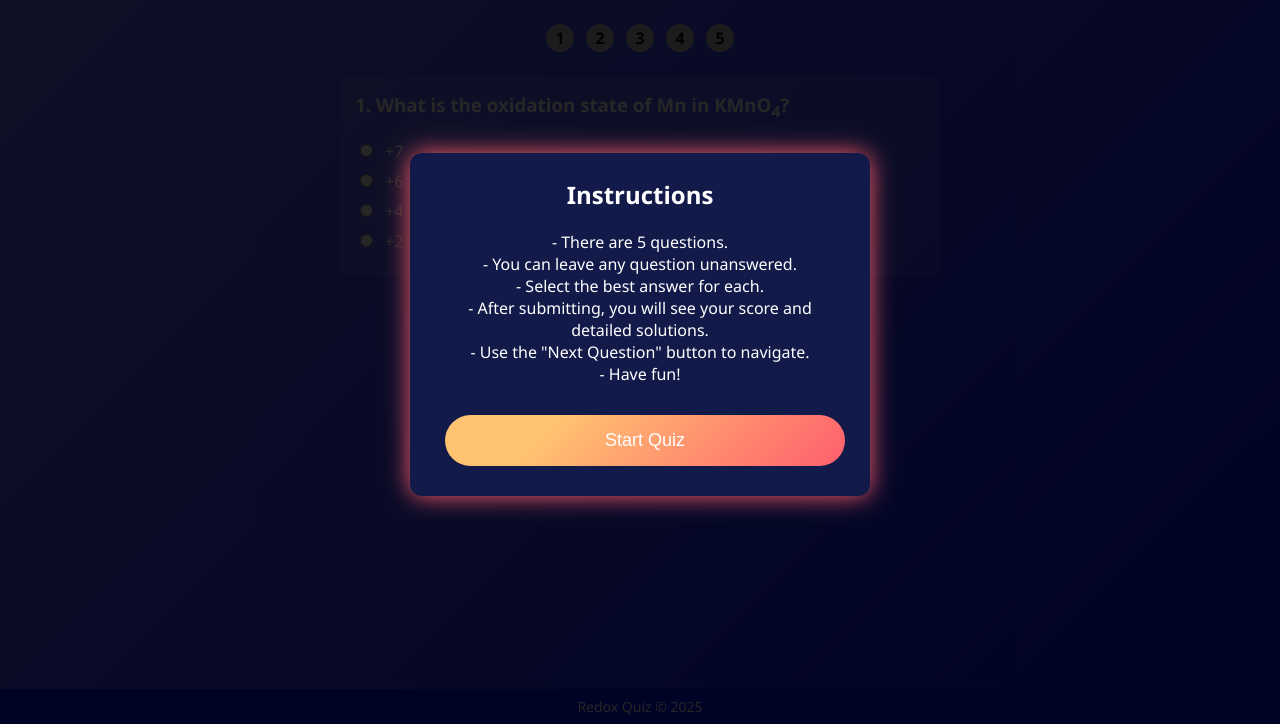
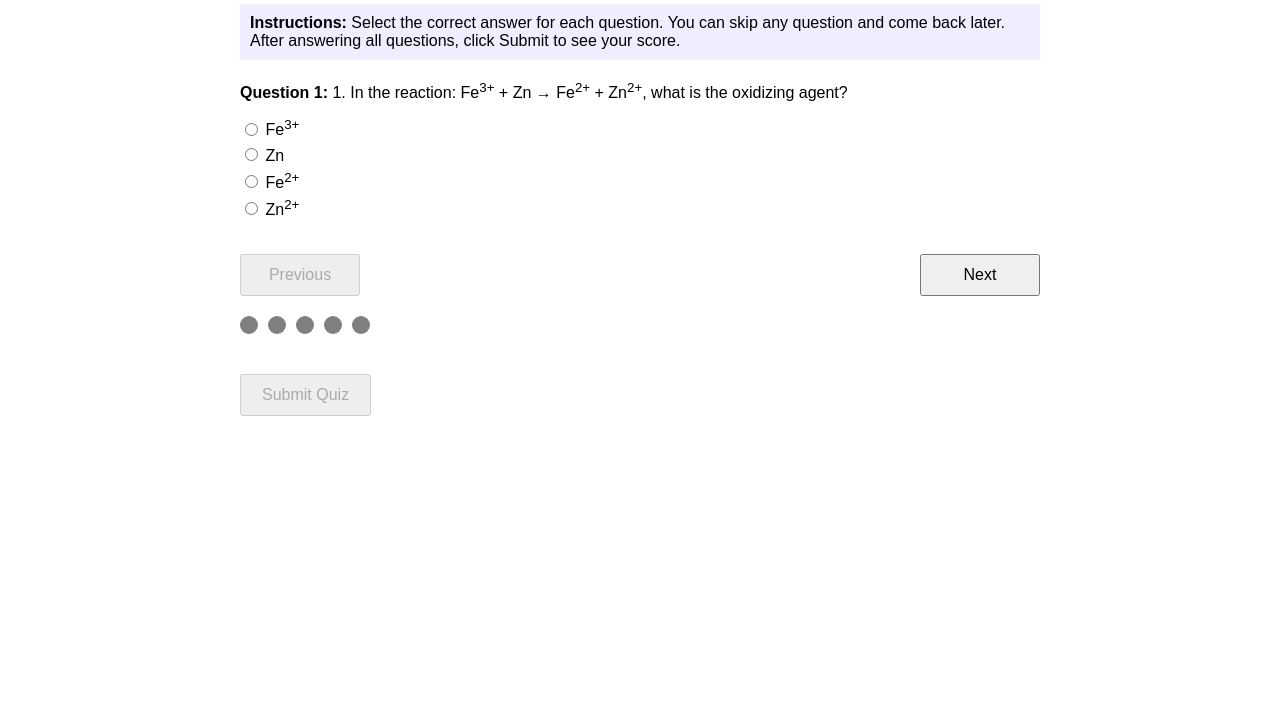
Before and after one commit to quizwallah/Redox-quiz, a plain HTML site: page index.html in a window 1280 px wide. Shown: the part 76-800 px from the top of the page. Drawn offline with Linux system fonts and the light colour scheme.

Commit message:
Add files via upload

```diff
--- a/index.html
+++ b/index.html
@@ -3,387 +3,250 @@
 <head>
 <meta charset="UTF-8" />
 <meta name="viewport" content="width=device-width, initial-scale=1" />
-<title>Redox Quiz</title>
+<title>Redox Reaction Quiz</title>
 <style>
   body {
-    font-family: 'Segoe UI', Tahoma, Geneva, Verdana, sans-serif;
-    background: linear-gradient(135deg, #6B73FF 0%, #000DFF 100%);
-    color: #fff;
-    margin: 0; padding: 0;
-    min-height: 100vh;
+    font-family: Arial, sans-serif;
+    margin: 15px;
+    max-width: 800px;
+    margin-left: auto;
+    margin-right: auto;
   }
-  header {
-    display: flex; align-items: center; padding: 10px 15px; background: #1a1aff;
-  }
-  header img {
-    height: 50px;
-    margin-right: 15px;
-  }
-  header h1 {
-    font-size: 24px;
-    margin: 0;
-    font-weight: 700;
-  }
-  main {
-    max-width: 600px;
-    margin: 30px auto 60px;
-    padding: 0 15px;
+  h1 {
+    text-align: center;
   }
   .question {
-    background: rgba(255 255 255 / 0.1);
-    border-radius: 8px;
-    padding: 15px;
-    display: none;
+    margin-bottom: 15px;
   }
-  .question.active {
+  .answers label {
     display: block;
-  }
-  .question h3 {
-    margin-top: 0;
-  }
-  label {
-    display: block;
-    margin: 8px 0;
+    margin: 5px 0;
     cursor: pointer;
   }
-  input[type="radio"] {
-    margin-right: 8px;
+  #statusPanel {
+    margin: 20px 0;
+    display: flex;
+    gap: 10px;
+  }
+  .status-circle {
+    width: 18px;
+    height: 18px;
+    border-radius: 50%;
+    display: inline-block;
+  }
+  .unanswered {
+    background-color: gray;
+  }
+  .answered {
+    background-color: green;
+  }
+  .skipped {
+    background-color: orange;
+  }
+  button {
+    margin-top: 20px;
+    padding: 10px 20px;
+    font-size: 16px;
   }
   #navigation {
     margin-top: 15px;
-    text-align: center;
+    display: flex;
+    justify-content: space-between;
   }
-  button, #nextBtn {
-    background: #FF5F6D;
-    background-image: linear-gradient(315deg, #FF5F6D 0%, #FFC371 74%);
-    border: none;
-    padding: 15px 25px;
+  #navigation button {
+    width: 120px;
+  }
+  #result {
+    font-weight: bold;
     font-size: 18px;
-    color: #fff;
-    border-radius: 50px;
-    cursor: pointer;
-    transition: background 0.3s ease;
-    margin: 5px;
+    margin-top: 20px;
   }
-  button:hover, #nextBtn:hover {
-    background-image: linear-gradient(315deg, #FFC371 0%, #FF5F6D 74%);
-  }
-
-  /* Status Panel */
-  #statusPanel {
-    display: flex;
-    justify-content: center;
-    margin-bottom: 25px;
-    gap: 12px;
-  }
-  .status-circle {
-    width: 28px;
-    height: 28px;
-    border-radius: 50%;
-    line-height: 28px;
-    text-align: center;
-    font-weight: 700;
-    cursor: pointer;
-    user-select: none;
-    color: #000;
-  }
-  .unanswered {
-    background: #bbb;
-  }
-  .answered {
-    background: #4caf50;
-    color: #fff;
-  }
-  .skipped {
-    background: #ff9800;
-    color: #fff;
-  }
-
-  /* Modal Styles */
-  .modal-overlay {
-    position: fixed;
-    inset: 0;
-    background: rgba(0,0,0,0.85);
-    display: flex;
-    align-items: center;
-    justify-content: center;
-    z-index: 999;
-  }
-  .modal {
-    background: #121a4a;
-    padding: 25px 30px;
-    border-radius: 12px;
-    max-width: 400px;
-    color: #fff;
-    text-align: center;
-    box-shadow: 0 0 25px #FF5F6D;
-  }
-  .modal h2 {
-    margin-top: 0;
-  }
-  .modal p {
-    font-size: 16px;
-    margin: 20px 0;
-  }
-  .modal button {
-    margin-top: 10px;
-    font-size: 18px;
-    width: 100%;
-  }
-
-  footer {
-    position: fixed;
-    bottom: 0; left: 0; right: 0;
-    background: #000DFF;
-    text-align: center;
-    padding: 8px;
-    font-size: 14px;
-    color: #fff;
-  }
-  @media (max-width: 480px) {
-    main {
-      margin: 20px 10px 70px;
-    }
-    button, #nextBtn {
-      width: 100%;
-      padding: 15px;
-    }
-    #statusPanel {
-      gap: 8px;
-      flex-wrap: wrap;
-    }
+  .question-number {
+    font-weight: bold;
   }
 </style>
 </head>
 <body>
 
-<header>
-  <img src="https://i.ibb.co/fvPPbZK/logo.png" alt="Redox Quiz Logo" />
 <h1>Redox Reaction Quiz</h1>
-</header>
 
-<main>
-  <div id="statusPanel" aria-label="Question status navigation"></div>
-
-  <form id="quizForm" novalidate>
-    <div class="question active" id="q1">
-      <h3>1. What is the oxidation state of Mn in KMnO<sub>4</sub>?</h3>
-      <label><input type="radio" name="q1" value="a" /> +7</label>
-      <label><input type="radio" name="q1" value="b" /> +6</label>
-      <label><input type="radio" name="q1" value="c" /> +4</label>
-      <label><input type="radio" name="q1" value="d" /> +2</label>
+<div id="instructions" style="background:#eef; padding:10px; margin-bottom:20px;">
+  <strong>Instructions:</strong> Select the correct answer for each question. You can skip any question and come back later. After answering all questions, click Submit to see your score.
 </div>
 
-    <div class="question" id="q2">
-      <h3>2. In the reaction Zn + Cu<sup>2+</sup> → Zn<sup>2+</sup> + Cu, which element is oxidized?</h3>
-      <label><input type="radio" name="q2" value="a" /> Zn</label>
-      <label><input type="radio" name="q2" value="b" /> Cu</label>
-      <label><input type="radio" name="q2" value="c" /> Both</label>
-      <label><input type="radio" name="q2" value="d" /> None</label>
-    </div>
-
-    <div class="question" id="q3">
-      <h3>3. Which of the following is a reducing agent?</h3>
-      <label><input type="radio" name="q3" value="a" /> H<sub>2</sub>O</label>
-      <label><input type="radio" name="q3" value="b" /> Na</label>
-      <label><input type="radio" name="q3" value="c" /> O<sub>2</sub></label>
-      <label><input type="radio" name="q3" value="d" /> Cl<sub>2</sub></label>
-    </div>
-
-    <div class="question" id="q4">
-      <h3>4. Which element acts as an oxidizing agent in Fe<sup>3+</sup> + e<sup>-</sup> → Fe<sup>2+</sup>?</h3>
-      <label><input type="radio" name="q4" value="a" /> Fe<sup>3+</sup></label>
-      <label><input type="radio" name="q4" value="b" /> Fe<sup>2+</sup></label>
-      <label><input type="radio" name="q4" value="c" /> e<sup>-</sup></label>
-      <label><input type="radio" name="q4" value="d" /> None</label>
-    </div>
-
-    <div class="question" id="q5">
-      <h3>5. In the reaction 2Na + Cl<sub>2</sub> → 2NaCl, which is oxidized?</h3>
-      <label><input type="radio" name="q5" value="a" /> Na</label>
-      <label><input type="radio" name="q5" value="b" /> Cl<sub>2</sub></label>
-      <label><input type="radio" name="q5" value="c" /> Both</label>
-      <label><input type="radio" name="q5" value="d" /> None</label>
+<div id="quizContainer">
+  <!-- Question will be loaded here -->
 </div>
 
 <div id="navigation">
-      <button type="button" id="nextBtn">Next Question</button>
-      <button type="submit" id="submitBtn" style="display:none;">Submit Quiz</button>
-    </div>
-  </form>
-</main>
-
-<!-- Instructions Modal -->
-<div id="instructionsModal" class="modal-overlay">
-  <div class="modal">
-    <h2>Instructions</h2>
-    <p>
-      - There are 5 questions.<br/>
-      - You can leave any question unanswered.<br/>
-      - Select the best answer for each.<br/>
-      - After submitting, you will see your score and detailed solutions.<br/>
-      - Use the "Next Question" button to navigate.<br/>
-      - Have fun!
-    </p>
-    <button id="startQuizBtn">Start Quiz</button>
-  </div>
+  <button id="prevBtn" disabled>Previous</button>
+  <button id="nextBtn">Next</button>
 </div>
 
-<footer>Redox Quiz © 2025</footer>
+<div id="statusPanel" aria-label="Question status panel">
+  <!-- Circles for question status will be here -->
+</div>
+
+<button id="submitBtn" disabled>Submit Quiz</button>
+
+<div id="result"></div>
 
 <script>
-  const modal = document.getElementById('instructionsModal');
-  const startBtn = document.getElementById('startQuizBtn');
-  const form = document.getElementById('quizForm');
-  const nextBtn = document.getElementById('nextBtn');
-  const submitBtn = document.getElementById('submitBtn');
-  const statusPanel = document.getElementById('statusPanel');
-  const questions = Array.from(document.querySelectorAll('.question'));
-  let currentIndex = 0;
+  // Questions Array
+  const questions = [
+    {
+      q: "1. In the reaction: Fe<sup>3+</sup> + Zn → Fe<sup>2+</sup> + Zn<sup>2+</sup>, what is the oxidizing agent?",
+      options: ["Fe<sup>3+</sup>", "Zn", "Fe<sup>2+</sup>", "Zn<sup>2+</sup>"],
+      answer: 0,
+      solution: "Fe<sup>3+</sup> gains electrons (is reduced), so it is the oxidizing agent."
+    },
+    {
+      q: "2. Which of the following is a redox reaction?",
+      options: [
+        "H<sub>2</sub> + Cl<sub>2</sub> → 2HCl",
+        "NaOH + HCl → NaCl + H<sub>2</sub>O",
+        "BaCl<sub>2</sub> + H<sub>2</sub>SO<sub>4</sub> → BaSO<sub>4</sub> + 2HCl",
+        "CH<sub>4</sub> + 2O<sub>2</sub> → CO<sub>2</sub> + 2H<sub>2</sub>O"
+      ],
+      answer: 0,
+      solution: "H<sub>2</sub> and Cl<sub>2</sub> are elements that change oxidation states, so this is a redox reaction."
+    },
+    {
+      q: "3. In the reaction 2MnO<sub>4</sub><sup>-</sup> + 10Cl<sup>-</sup> + 16H<sup>+</sup> → 2Mn<sup>2+</sup> + 5Cl<sub>2</sub> + 8H<sub>2</sub>O, what is being oxidized?",
+      options: ["MnO<sub>4</sub><sup>-</sup>", "Cl<sup>-</sup>", "Mn<sup>2+</sup>", "H<sup>+</sup>"],
+      answer: 1,
+      solution: "Cl<sup>-</sup> is oxidized to Cl<sub>2</sub>."
+    },
+    {
+      q: "4. Identify the reducing agent in: CuO + H<sub>2</sub> → Cu + H<sub>2</sub>O",
+      options: ["CuO", "H<sub>2</sub>", "Cu", "H<sub>2</sub>O"],
+      answer: 1,
+      solution: "H<sub>2</sub> loses electrons and reduces CuO, so it is the reducing agent."
+    },
+    {
+      q: "5. The oxidation number of chromium in K<sub>2</sub>Cr<sub>2</sub>O<sub>7</sub> is:",
+      options: ["+3", "+6", "+7", "+4"],
+      answer: 1,
+      solution: "Chromium is in +6 oxidation state in dichromate ion."
+    }
+    // Add more questions here to reach 20 as needed
+  ];
 
-  // Show instructions modal on page load
-  window.onload = () => {
-    modal.style.display = 'flex';
-    buildStatusPanel();
+  let currentQuestionIndex = 0;
+  let userAnswers = new Array(questions.length).fill(null);
+
+  const quizContainer = document.getElementById("quizContainer");
+  const prevBtn = document.getElementById("prevBtn");
+  const nextBtn = document.getElementById("nextBtn");
+  const submitBtn = document.getElementById("submitBtn");
+  const statusPanel = document.getElementById("statusPanel");
+  const resultDiv = document.getElementById("result");
+
+  function renderQuestion(index) {
+    const q = questions[index];
+    let html = `<div class="question"><span class="question-number">Question ${index + 1}:</span> ${q.q}</div>`;
+    html += `<div class="answers">`;
+    q.options.forEach((option, i) => {
+      // Use radio buttons named by question index so only one selection per question
+      const checked = userAnswers[index] === i ? "checked" : "";
+      html += `
+        <label>
+          <input type="radio" name="q${index}" value="${i}" ${checked} />
+          ${option}
+        </label>`;
+    });
+    html += `</div>`;
+    quizContainer.innerHTML = html;
+
+    // Disable prev on first question, disable next on last question
+    prevBtn.disabled = index === 0;
+    nextBtn.disabled = index === questions.length - 1;
+
     updateStatusPanel();
-  };
-
-  startBtn.addEventListener('click', () => {
-    modal.style.display = 'none';
-    showQuestion(currentIndex);
-  });
-
-  function showQuestion(index) {
-    questions.forEach((q, i) => {
-      q.classList.toggle('active', i === index);
-    });
-    updateStatusPanel();
-    // Show submit button only on last question
-    if(index === questions.length -1){
-      nextBtn.style.display = 'none';
-      submitBtn.style.display = 'inline-block';
-    } else {
-      nextBtn.style.display = 'inline-block';
-      submitBtn.style.display = 'none';
-    }
+    updateSubmitButton();
   }
 
-  // Build status panel circles
-  function buildStatusPanel() {
-    statusPanel.innerHTML = '';
-    questions.forEach((q, i) => {
-      const circle = document.createElement('div');
-      circle.className = 'status-circle unanswered';
-      circle.textContent = i + 1;
-      circle.title = `Go to Question ${i + 1}`;
-      circle.tabIndex = 0;
-      circle.setAttribute('role', 'button');
-      circle.addEventListener('click', () => {
-        currentIndex = i;
-        showQuestion(currentIndex);
-      });
-      circle.addEventListener('keydown', (e) => {
-        if(e.key === 'Enter' || e.key === ' ') {
-          e.preventDefault();
-          currentIndex = i;
-          showQuestion(currentIndex);
-        }
-      });
+  function updateStatusPanel() {
+    statusPanel.innerHTML = "";
+    userAnswers.forEach((ans, i) => {
+      let cls = "unanswered";
+      if (ans === null) cls = "unanswered";
+      else if (ans === "skipped") cls = "skipped";
+      else cls = "answered";
+
+      // Show a small colored circle with tooltip for question number
+      const circle = document.createElement("span");
+      circle.className = `status-circle ${cls}`;
+      circle.title = `Question ${i + 1} - ${cls.charAt(0).toUpperCase() + cls.slice(1)}`;
+      circle.style.cursor = "pointer";
+      circle.onclick = () => {
+        currentQuestionIndex = i;
+        renderQuestion(currentQuestionIndex);
+      };
       statusPanel.appendChild(circle);
     });
   }
 
-  // Update colors in status panel based on answer state
-  function updateStatusPanel() {
-    questions.forEach((q, i) => {
-      const circle = statusPanel.children[i];
-      const name = q.querySelector('input[type="radio"]').name;
-      const inputs = q.querySelectorAll('input[type="radio"]');
-      let answered = false;
-      let skipped = false;
-
-      // Check if any option is selected
-      inputs.forEach(input => {
-        if(input.checked) answered = true;
-      });
-
-      // If currently displayed question and no answer yet, but user clicked next, mark skipped
-      if(!answered && i < currentIndex) {
-        skipped = true;
+  function updateSubmitButton() {
+    // Enable submit only if at least one question answered
+    submitBtn.disabled = !userAnswers.some(ans => ans !== null && ans !== "skipped");
   }
 
-      if(answered) {
-        circle.className = 'status-circle answered';
-      } else if(skipped) {
-        circle.className = 'status-circle skipped';
-      } else {
-        circle.className = 'status-circle unanswered';
-      }
+  function recordAnswer() {
+    const radios = document.querySelectorAll('input[name="q' + currentQuestionIndex + '"]');
+    let selected = null;
+    radios.forEach(radio => {
+      if (radio.checked) selected = parseInt(radio.value);
     });
+    userAnswers[currentQuestionIndex] = selected;
+    updateStatusPanel();
+    updateSubmitButton();
   }
 
-  // When user clicks Next Question button
-  nextBtn.addEventListener('click', () => {
-    // Mark current question as skipped if unanswered
-    updateStatusPanel();
-
-    if(currentIndex < questions.length -1) {
-      currentIndex++;
-      showQuestion(currentIndex);
+  prevBtn.addEventListener("click", () => {
+    recordAnswer();
+    if (currentQuestionIndex > 0) {
+      currentQuestionIndex--;
+      renderQuestion(currentQuestionIndex);
     }
   });
 
-  // On any answer change, update the status panel colors
-  form.addEventListener('change', e => {
-    updateStatusPanel();
+  nextBtn.addEventListener("click", () => {
+    recordAnswer();
+    if (currentQuestionIndex < questions.length - 1) {
+      currentQuestionIndex++;
+      renderQuestion(currentQuestionIndex);
+    }
   });
 
-  // Submit event
-  const answers = {
-    q1: 'a',
-    q2: 'a',
-    q3: 'b',
-    q4: 'a',
-    q5: 'a'
-  };
+  submitBtn.addEventListener("click", () => {
+    recordAnswer();
+    let correctCount = 0;
+    questions.forEach((q, i) => {
+      if (userAnswers[i] === q.answer) correctCount++;
+    });
+    resultDiv.innerHTML = `You scored ${correctCount} out of ${questions.length}. <br>Click <a href="solution.html" target="_blank">here</a> to view detailed solutions.`;
+    // Optionally, disable further changes after submit
+    submitBtn.disabled = true;
+    prevBtn.disabled = true;
+    nextBtn.disabled = true;
+    quizContainer.innerHTML = "";
+    statusPanel.innerHTML = "";
+  });
 
-  const solutions = {
-    q1: 'The oxidation state of Mn in KMnO4 is +7.',
-    q2: 'Zn loses electrons, so Zn is oxidized.',
-    q3: 'Na is a strong reducing agent.',
-    q4: 'Fe3+ gains electrons and acts as oxidizing agent.',
-    q5: 'Na is oxidized as it loses electrons to form NaCl.'
-  };
+  // When user changes selection, update answer immediately
+  quizContainer.addEventListener("change", (e) => {
+    if (e.target && e.target.matches('input[type="radio"]')) {
+      recordAnswer();
+    }
+  });
 
-  form.addEventListener('submit', function (e) {
-    e.preventDefault();
-
-    const userAnswers = {};
-    let score = 0;
-    let total = Object.keys(answers).length;
-
-    for(let q in answers) {
-      const radios = form.elements[q];
-      let userAnswer = null;
-      if(radios) {
-        for(let r of radios) {
-          if(r.checked) {
-            userAnswer = r.value;
-            break;
-          }
-        }
-      }
-      userAnswers[q] = userAnswer;
-      if(userAnswer === answers[q]) score++;
+  // Initialize status panel with all unanswered
+  for (let i = 0; i < questions.length; i++) {
+    userAnswers[i] = null;
   }
 
-    localStorage.setItem('redoxQuizUserAnswers', JSON.stringify(userAnswers));
-    localStorage.setItem('redoxQuizScore', score);
-    localStorage.setItem('redoxQuizTotal', total);
-    localStorage.setItem('redoxQuizSolutions', JSON.stringify(solutions));
-
-    window.location.href = 'solutions.html';
-  });
+  renderQuestion(currentQuestionIndex);
 </script>
 
 </body>
```
Also changed, not shown: solution.html (added, +81 -0 lines). Lines whose indentation alone changed are shown as unchanged.
